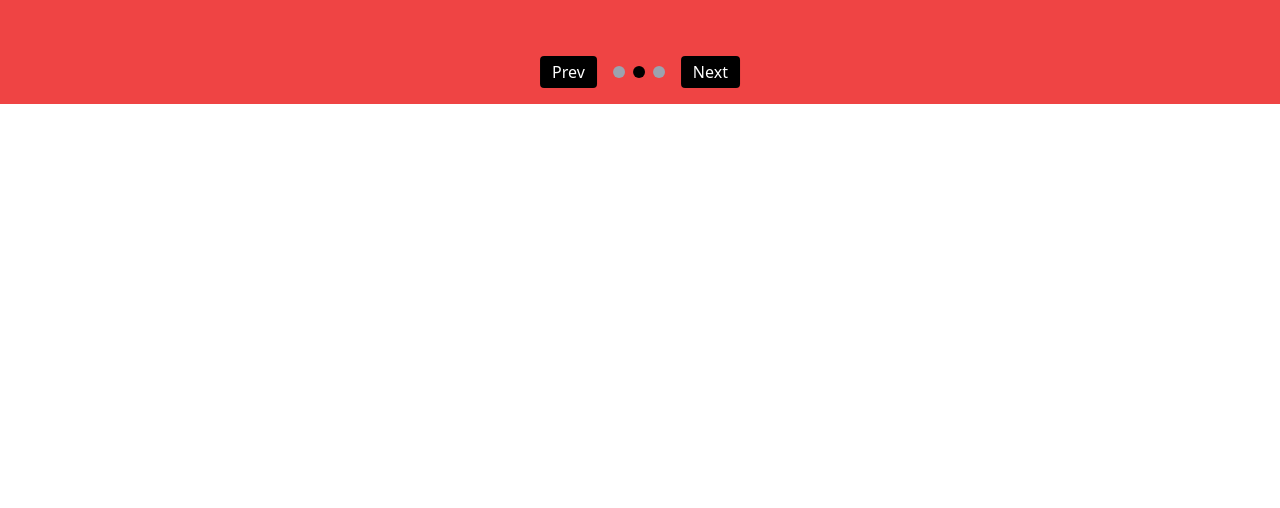
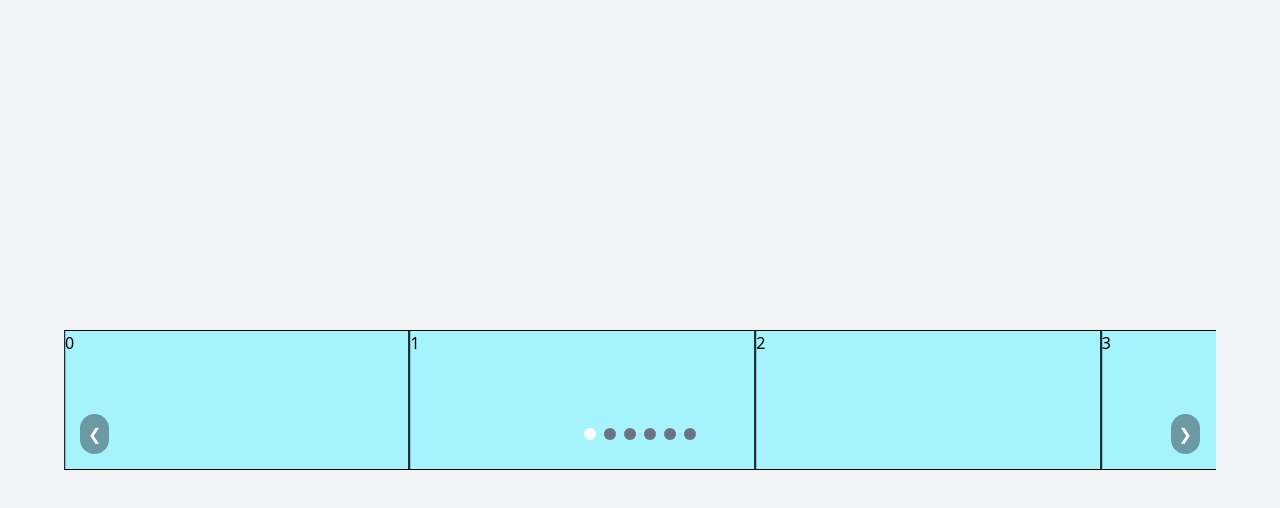
Before and after one commit to salahenv/rb-playground, a React (Create React App) app: page /carousel in a window 1280 px wide. Shown: the top 508 px of the page. Built offline with nearby package versions, Linux system fonts and the light colour scheme.

Commit message:
ADDED BAR CHART

```diff
--- a/src/App.js
+++ b/src/App.js
@@ -3,13 +3,16 @@ import { Routes, Route } from 'react-router-dom';
 import Home from './Home';
 import CaraouselPage from './Carausel';
 import Game from './components/tic-toe';
+import { routes } from './routes';
+import Barchart from './components/barchart';
 
 function App() {
   return (
     <Routes>
       <Route path="/" element={<Home />} />
       <Route path="/carousel" element={<CaraouselPage />} />
-      <Route path="/game" element={<Game n={3} />} />
+      <Route path="/tik-toe" element={<Game n={3} />} />
+      <Route path="/barchart" element={<div className='flex justify-center'><Barchart /></div>} />
     </Routes>
   );
 }
--- a/src/Carausel.js
+++ b/src/Carausel.js
@@ -1,22 +1,25 @@
-import React from 'react';
-import Carousel from './components/carousel';
 
-const CaraouselPage = () => {
+import Carousel from "./components/carousel";
+
+export default function App() {
+  const slides = [
+    "https://via.placeholder.com/800x400?text=Slide+1",
+    "https://via.placeholder.com/800x400?text=Slide+2",
+    "https://via.placeholder.com/800x400?text=Slide+3",
+    "https://via.placeholder.com/800x400?text=Slide+4",
+    "https://via.placeholder.com/800x400?text=Slide+5",
+    "https://via.placeholder.com/800x400?text=Slide+6",
+  ].map((url, index) => {
+    return (
+      <div className="border border-black bg-cyan-200 h-[140px]">
+        {index}
+      </div>
+    )
+  })
+
   return (
-    <Carousel
-      options={{
-        autoplay: true,
-        autoplayInterval: 3000,
-        infiniteScroll: true,
-        transitionDuration: 500,
-        slidesToShow:1.5
-      }}
-    >
-      <div className="bg-red-500 text-white text-center p-10">Slide 1</div>
-      <div className="bg-green-500 text-white text-center p-10">Slide 2</div>
-      <div className="bg-blue-500 text-white text-center p-10">Slide 3</div>
-    </Carousel>
+    <div className="min-h-screen flex items-center justify-center bg-gray-100">
+      <Carousel slideWidth="30%">{slides}</Carousel>
+    </div>
   );
-};
-
-export default CaraouselPage;
+}
--- a/src/Home.js
+++ b/src/Home.js
@@ -1,12 +1,11 @@
 import React from 'react';
 import { Link } from 'react-router-dom';
+import { routes } from './routes';
 
 function Home() {
   return (
     <div>
-      <h1 className="text-3xl font-bold underline">
-        Hello world!
-      </h1>
+      {routes.map(route => <div><Link to = {route.link}>{route.name}</Link></div>)}
     </div>
   );
 }
--- /dev/null
+++ b/src/components/barchart.jsx
@@ -0,0 +1,38 @@
+import React from 'react';
+
+const data = [
+    {
+        team: 'A',
+        ticket: 30,
+    },
+    {
+        team: 'A',
+        ticket: 40,
+    },
+    {
+        team: 'A',
+        ticket: 60,
+    }
+]
+
+const Barchart = () => {
+    return (
+        <div className='relative w-[80%] h-[500px]'>
+            <div className='w-full h-full pl-4 pb-4'>
+                <div className='h-full w-full flex border border-l-black border-b-black'>
+                    {
+                        data.map(({ticket}) => {
+                            return (
+                                <div className='bg-red'  style={{height: `${ticket}%`}}></div>
+                            )
+                        })
+                    }
+                </div>
+            </div>
+            <div className='absolute top-[50%] rotate-[270deg] translate-x-[-50%]'>Total number of ticket</div>
+            <div className='absolute left-[50%] translate-y-[-50%]'>Teams</div>
+        </div>
+    )
+}
+
+export default Barchart
--- a/src/components/carousel.js
+++ /dev/null
@@ -1,113 +0,0 @@
-import React, { useState, useEffect, useRef } from 'react';
-
-const Carousel = ({ children, options = {} }) => {
-  const {
-    autoplay = false,
-    autoplayInterval = 3000,
-    infiniteScroll = true,
-    transitionDuration = 500,
-    slidesToShow = 1.5, // Number of slides visible at once, supports decimals for partial slides
-  } = options;
-
-  const [currentIndex, setCurrentIndex] = useState(0);
-  const [isAnimating, setIsAnimating] = useState(false);
-  const intervalRef = useRef(null);
-
-  const slideCount = children.length;
-
-  const slideWidthPercentage = 100 / slidesToShow; // Each slide's width as a percentage
-
-  const goToSlide = (index) => {
-    if (!infiniteScroll) {
-      if (index < 0 || index >= slideCount) return;
-    }
-    setIsAnimating(true);
-    setCurrentIndex(index >= 0 ? index % slideCount : (index + slideCount) % slideCount);
-  };
-
-  const handlePrev = () => {
-    goToSlide(currentIndex - 1);
-  };
-
-  const handleNext = () => {
-    goToSlide(currentIndex + 1);
-  };
-
-  // Autoplay setup
-  useEffect(() => {
-    if (autoplay) {
-      intervalRef.current = setInterval(() => {
-        goToSlide(currentIndex + 1);
-      }, autoplayInterval);
-    }
-    return () => {
-      if (intervalRef.current) clearInterval(intervalRef.current);
-    };
-  }, [autoplay, autoplayInterval, currentIndex]);
-
-  const handleTransitionEnd = () => setIsAnimating(false);
-
-  // Generate slides with cloned slides for infinite scrolling
-  const renderedSlides = infiniteScroll
-    ? [children[children.length - 1], ...children, children[0]]
-    : children;
-
-  return (
-    <div className="relative overflow-hidden w-full">
-      {/* Slides */}
-      <div
-        className="flex transition-transform"
-        style={{
-          transform: `translateX(-${currentIndex * slideWidthPercentage}%)`,
-          transition: isAnimating ? `transform ${transitionDuration}ms ease` : 'none',
-          width: `${renderedSlides.length * slideWidthPercentage}%`,
-        }}
-        onTransitionEnd={handleTransitionEnd}
-      >
-        {renderedSlides.map((child, index) => (
-          <div
-            key={index}
-            className="flex-shrink-0"
-            style={{
-              width: `${slideWidthPercentage}%`,
-            }}
-          >
-            {child}
-          </div>
-        ))}
-      </div>
-
-      {/* Buttons */}
-      <div className="absolute bottom-4 left-1/2 transform -translate-x-1/2 flex items-center gap-4">
-        <button
-          onClick={handlePrev}
-          className="bg-black text-white px-3 py-1 rounded"
-        >
-          Prev
-        </button>
-
-        {/* Dot Indicators */}
-        <div className="flex items-center gap-2">
-          {children.map((_, index) => (
-            <button
-              key={index}
-              onClick={() => goToSlide(index)}
-              className={`w-3 h-3 rounded-full ${
-                currentIndex === index ? 'bg-black' : 'bg-gray-400'
-              }`}
-            ></button>
-          ))}
-        </div>
-
-        <button
-          onClick={handleNext}
-          className="bg-black text-white px-3 py-1 rounded"
-        >
-          Next
-        </button>
-      </div>
-    </div>
-  );
-};
-
-export default Carousel;
--- /dev/null
+++ b/src/components/carousel.jsx
@@ -0,0 +1,93 @@
+import React, { useState } from "react";
+
+const Carousel = ({ children, slideWidth = "100%" }) => {
+  const [currentIndex, setCurrentIndex] = useState(0);
+
+  const totalSlides = React.Children.count(children);
+  const visibleSlides = Math.floor(100 / parseFloat(slideWidth)); // Number of slides visible in the viewport
+
+  // Clone slides for seamless looping
+  const slides = [
+    ...React.Children.toArray(children).slice(-visibleSlides), // Clone last few slides
+    ...React.Children.toArray(children),
+    ...React.Children.toArray(children).slice(0, visibleSlides), // Clone first few slides
+  ];
+
+  const totalClonedSlides = slides.length;
+
+  const goToNext = () => {
+    setCurrentIndex((prevIndex) => prevIndex + 1);
+  };
+
+  const goToPrev = () => {
+    setCurrentIndex((prevIndex) => prevIndex - 1);
+  };
+
+  const handleTransitionEnd = () => {
+    if (currentIndex >= totalSlides) {
+      setCurrentIndex(0); // Reset to the first real slide
+    } else if (currentIndex < 0) {
+      setCurrentIndex(totalSlides - 1); // Reset to the last real slide
+    }
+  };
+
+  const translateXValue =
+    -((currentIndex + visibleSlides) % totalClonedSlides) * parseFloat(slideWidth);
+
+  return (
+    <div className="relative w-full max-w-6xl mx-auto overflow-hidden">
+      {/* Slides */}
+      <div
+        className="flex transition-transform duration-300 ease-in-out"
+        style={{
+          transform: `translateX(${translateXValue}%)`,
+        }}
+        onTransitionEnd={handleTransitionEnd}
+      >
+        {slides.map((child, index) => (
+          <div
+            key={index}
+            className="flex-shrink-0"
+            style={{ flexBasis: slideWidth }}
+          >
+            {child}
+          </div>
+        ))}
+      </div>
+
+      {/* Controls and Indicators */}
+      <div className="absolute bottom-4 left-0 right-0 flex justify-between items-center px-4">
+        {/* Prev Button */}
+        <button
+          onClick={goToPrev}
+          className="bg-gray-700 bg-opacity-50 text-white p-2 rounded-full hover:bg-opacity-80"
+        >
+          ❮
+        </button>
+
+        {/* Indicators */}
+        <div className="flex space-x-2">
+          {Array.from({ length: totalSlides }).map((_, index) => (
+            <button
+              key={index}
+              onClick={() => setCurrentIndex(index)}
+              className={`w-3 h-3 rounded-full ${
+                index === currentIndex ? "bg-white" : "bg-gray-500"
+              }`}
+            ></button>
+          ))}
+        </div>
+
+        {/* Next Button */}
+        <button
+          onClick={goToNext}
+          className="bg-gray-700 bg-opacity-50 text-white p-2 rounded-full hover:bg-opacity-80"
+        >
+          ❯
+        </button>
+      </div>
+    </div>
+  );
+};
+
+export default Carousel;
--- /dev/null
+++ b/src/routes.js
@@ -0,0 +1,18 @@
+const routes = [
+    {
+        link: '/carousel',
+        name: 'Caraousel'
+    },
+    {
+        link: '/tik-toe',
+        name: 'Tik Toe'
+    },
+    {
+        link: '/barchart',
+        name: 'Barchart',
+    },
+]
+
+export {
+    routes
+}
```
